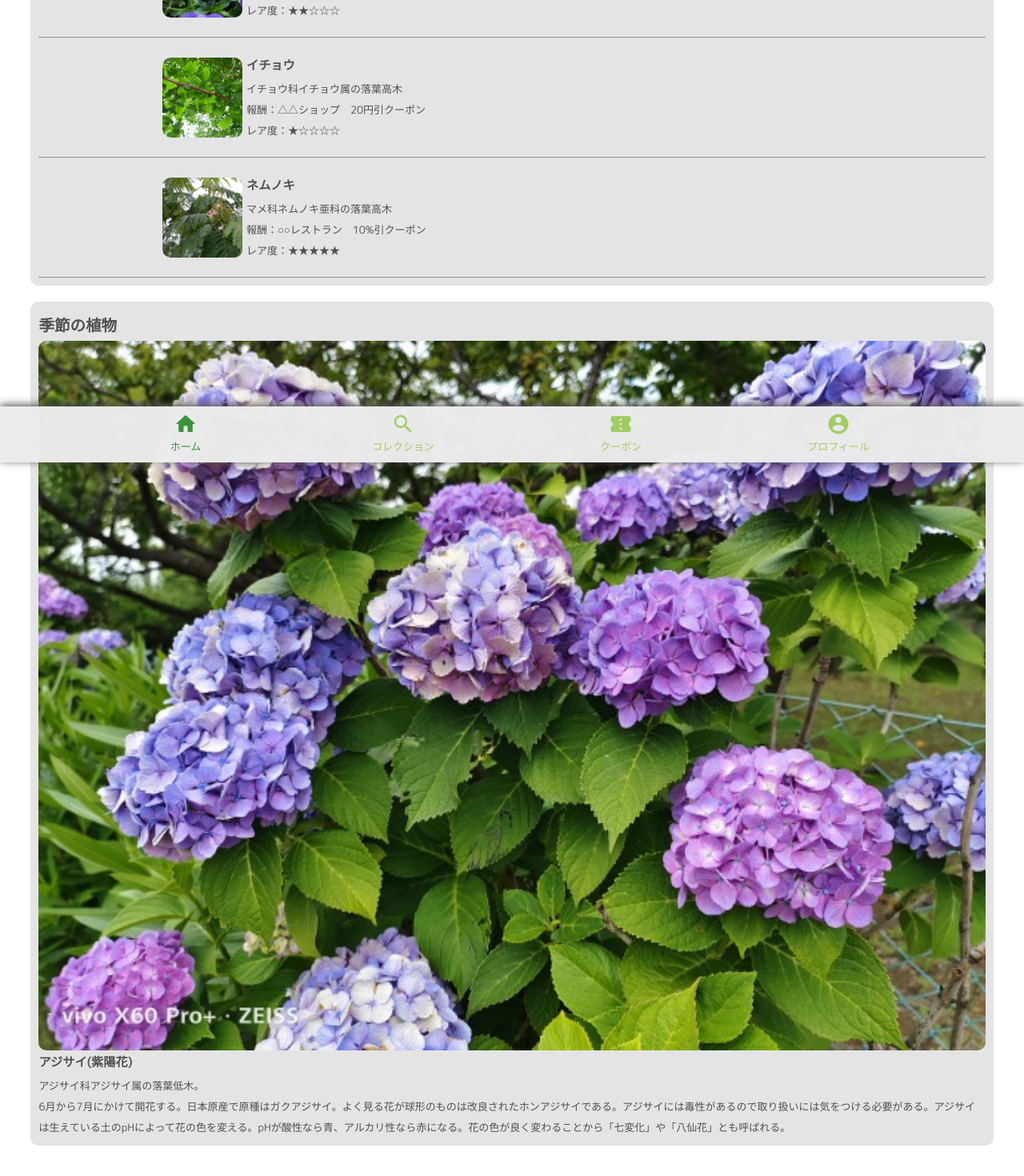
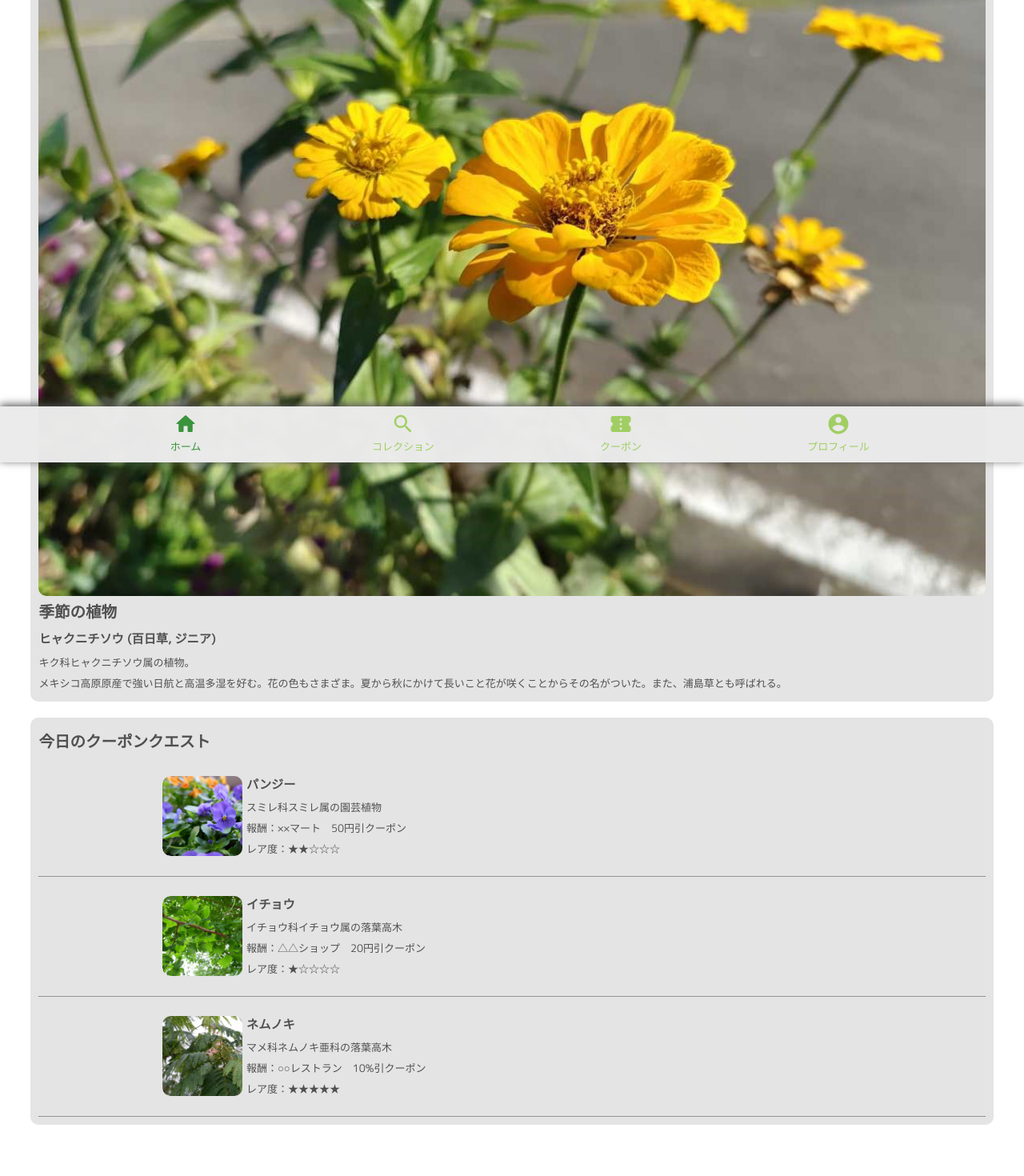
Before and after one commit to tooooouf/plantquest, a Vue app: page / in a window 1280 px wide. Shown: the part 222-1692 px from the top of the page at 80% size. Built offline with nearby package versions, Linux system fonts and the light colour scheme.

Commit message:
index update

```diff
--- a/src/views/index.vue
+++ b/src/views/index.vue
@@ -4,6 +4,15 @@
       <h2 class="headerText">Plant Quest</h2>
     </div>
   </header>
+  <section class="season">
+    <div class="box">
+      <img src="@/assets/img/IMG_20211020_123747.jpg" alt="" class="seasonPhoto">
+      <h2>季節の植物</h2>
+      <h3>ヒャクニチソウ (百日草, ジニア)</h3>
+      <p>キク科ヒャクニチソウ属の植物。</p>
+      <p>メキシコ高原原産で強い日航と高温多湿を好む。花の色もさまざま。夏から秋にかけて長いこと花が咲くことからその名がついた。また、浦島草とも呼ばれる。</p>
+    </div>
+  </section>
   <section class="quest">
     <div class="box">
       <h2>今日のクーポンクエスト</h2>
@@ -21,15 +30,6 @@
           </div>
         </div>
       </div>
-    </div>
-  </section>
-  <section class="season">
-    <div class="box">
-      <h2>季節の植物</h2>
-      <img src="@/assets/img/IMG_20210618_160314.jpg" alt="" class="seasonPhoto">
-      <h3>アジサイ(紫陽花)</h3>
-      <p>アジサイ科アジサイ属の落葉低木。</p>
-      <p>6月から7月にかけて開花する。日本原産で原種はガクアジサイ。よく見る花が球形のものは改良されたホンアジサイである。アジサイには毒性があるので取り扱いには気をつける必要がある。アジサイは生えている土のpHによって花の色を変える。pHが酸性なら青、アルカリ性なら赤になる。花の色が良く変わることから「七変化」や「八仙花」とも呼ばれる。</p>
     </div>
   </section>
 </template>
```
Also changed, not shown: src/assets/img/IMG_20211020_123747.jpg (added), 8 other files (tests, documents, lock files or other folders).
